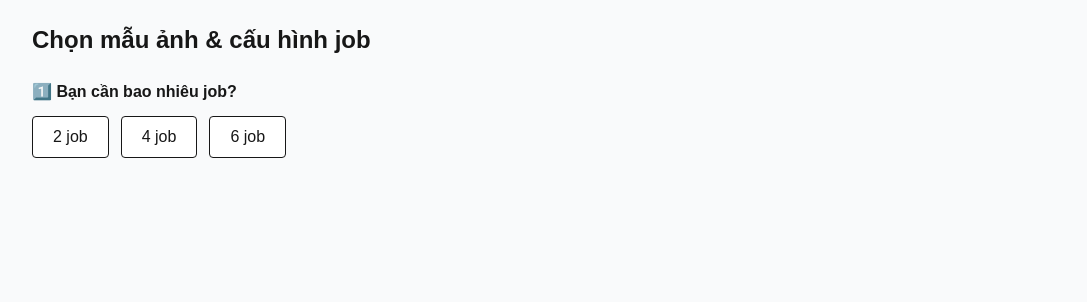
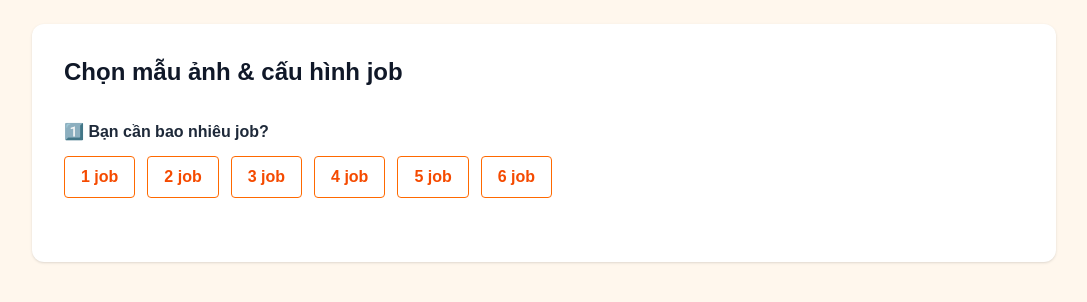
Before and after one commit to tuyendunghappyworkvn-stack/image-request, a Next.js app: page / in a window 1280 px wide. Shown: the top 302 px of the page, without its empty margins (96-1183 px from the left). Built offline with nearby package versions, Linux system fonts and the light colour scheme.

Commit message:
Update UI job count 1-6 and orange theme

```diff
--- a/app/page.tsx
+++ b/app/page.tsx
@@ -16,7 +16,7 @@ export default function HomePage() {
     null
   );
 
-  // fetch templates khi chọn job_count
+  // Load template theo số job
   useEffect(() => {
     if (!jobCount) return;
 
@@ -28,30 +28,31 @@ export default function HomePage() {
         setTemplates(data.templates || []);
         setSelectedTemplate(null);
       })
-      .catch((err) => {
-        console.error("Fetch templates error", err);
-      });
+      .catch((err) => console.error(err));
   }, [jobCount]);
 
   return (
-    <div className="min-h-screen bg-gray-50 p-6">
-      <div className="max-w-5xl mx-auto">
-        <h1 className="text-2xl font-bold mb-6">
+    <div className="min-h-screen bg-orange-50 p-6">
+      <div className="max-w-5xl mx-auto bg-white rounded-xl shadow-sm p-8">
+        <h1 className="text-2xl font-bold mb-8 text-gray-900">
           Chọn mẫu ảnh & cấu hình job
         </h1>
 
-        {/* STEP 1: CHỌN SỐ JOB */}
+        {/* STEP 1 */}
         <div className="mb-8">
-          <p className="font-semibold mb-3">1️⃣ Bạn cần bao nhiêu job?</p>
-          <div className="flex gap-3">
-            {[2, 4, 6].map((n) => (
+          <p className="font-semibold mb-3 text-gray-800">
+            1️⃣ Bạn cần bao nhiêu job?
+          </p>
+
+          <div className="flex flex-wrap gap-3">
+            {[1, 2, 3, 4, 5, 6].map((n) => (
               <button
                 key={n}
                 onClick={() => setJobCount(n)}
-                className={`px-5 py-2 rounded border ${
+                className={`px-4 py-2 rounded border font-semibold transition ${
                   jobCount === n
-                    ? "bg-black text-white"
-                    : "bg-white hover:bg-gray-100"
+                    ? "bg-orange-500 text-white border-orange-500"
+                    : "bg-white border-orange-500 text-orange-600 hover:bg-orange-50"
                 }`}
               >
                 {n} job
@@ -60,25 +61,29 @@ export default function HomePage() {
           </div>
         </div>
 
-        {/* STEP 2: CHỌN ẢNH MẪU */}
+        {/* STEP 2 */}
         {jobCount && (
           <div className="mb-10">
-            <p className="font-semibold mb-3">
+            <p className="font-semibold mb-4 text-gray-800">
               2️⃣ Chọn mẫu ({templates.length} mẫu)
             </p>
+
+            {templates.length === 0 && (
+              <p className="text-gray-500">Chưa có mẫu cho số job này</p>
+            )}
 
             <div className="grid grid-cols-2 md:grid-cols-4 gap-4">
               {templates.map((tpl) => (
                 <div
                   key={tpl.id}
                   onClick={() => setSelectedTemplate(tpl)}
-                  className={`cursor-pointer rounded border p-2 bg-white ${
+                  className={`cursor-pointer rounded-lg border p-2 bg-white transition ${
                     selectedTemplate?.id === tpl.id
-                      ? "ring-2 ring-black"
-                      : ""
+                      ? "ring-2 ring-orange-500"
+                      : "hover:shadow"
                   }`}
                 >
-                  <div className="w-full aspect-square bg-gray-100 flex items-center justify-center">
+                  <div className="aspect-square bg-gray-100 flex items-center justify-center rounded">
                     <img
                       src={tpl.thumbnail}
                       alt={tpl.template_code}
@@ -86,7 +91,7 @@ export default function HomePage() {
                     />
                   </div>
 
-                  <div className="mt-2 text-center text-sm">
+                  <div className="mt-2 text-center text-sm font-medium text-gray-700">
                     {tpl.template_code}
                   </div>
                 </div>
@@ -95,10 +100,10 @@ export default function HomePage() {
           </div>
         )}
 
-        {/* STEP 3: FORM JOB */}
+        {/* STEP 3 */}
         {selectedTemplate && (
-          <div className="bg-white rounded border p-6">
-            <p className="font-semibold mb-4">
+          <div>
+            <p className="font-semibold mb-4 text-gray-800">
               3️⃣ Nhập thông tin {selectedTemplate.job_count} job
             </p>
 
@@ -111,18 +116,18 @@ export default function HomePage() {
                   >
                     <input
                       placeholder={`Công ty ${idx + 1}`}
-                      className="border rounded px-3 py-2"
+                      className="border rounded-lg px-3 py-2 focus:outline-none focus:ring-2 focus:ring-orange-400"
                     />
                     <input
                       placeholder={`Công việc ${idx + 1}`}
-                      className="border rounded px-3 py-2"
+                      className="border rounded-lg px-3 py-2 focus:outline-none focus:ring-2 focus:ring-orange-400"
                     />
                   </div>
                 )
               )}
             </div>
 
-            <button className="mt-6 px-6 py-2 bg-black text-white rounded">
+            <button className="mt-6 px-6 py-2 bg-orange-500 hover:bg-orange-600 text-white rounded-lg font-semibold transition">
               Gửi yêu cầu
             </button>
           </div>
```
